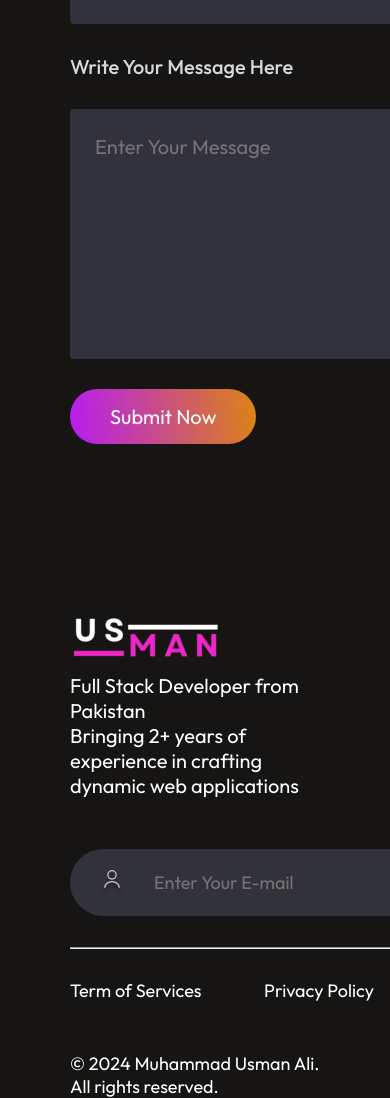
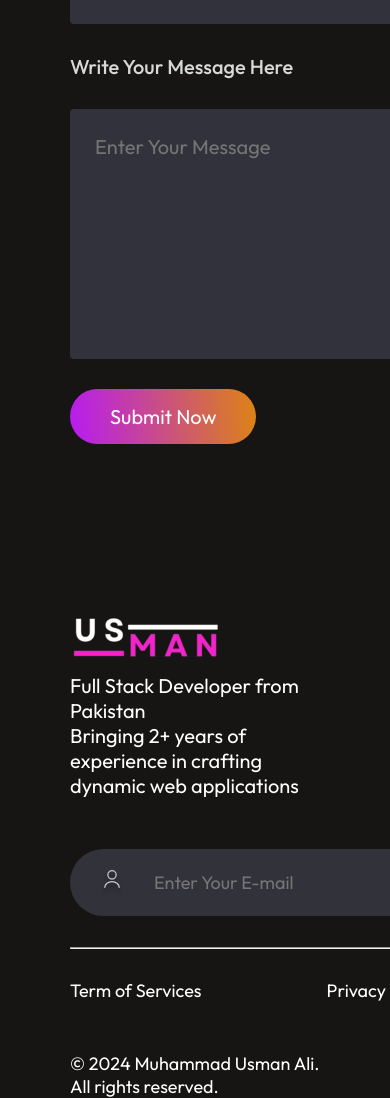
Before and after one commit to M-UsmanAli/portfolio, a React (Vite) app: page / in a window 390 px wide. Shown: the part 7173-8271 px from the top of the page. Built offline with nearby package versions, Linux system fonts and the light colour scheme.

Commit message:
last foooter

```diff
--- a/src/components/Footer/Footer.css
+++ b/src/components/Footer/Footer.css
@@ -79,7 +79,7 @@
         margin: 50px 70px;
     }
     .footer hr{
-        width: 200%;
+        width: 250%;
     }
     .footer-top{
         flex-direction: column;
@@ -90,7 +90,7 @@
         flex-direction: column-reverse;
     }
     .footer-bottom-right{
-        width: 200%;
+        width: 250%;
         justify-content: space-between;
     }
 }
```
